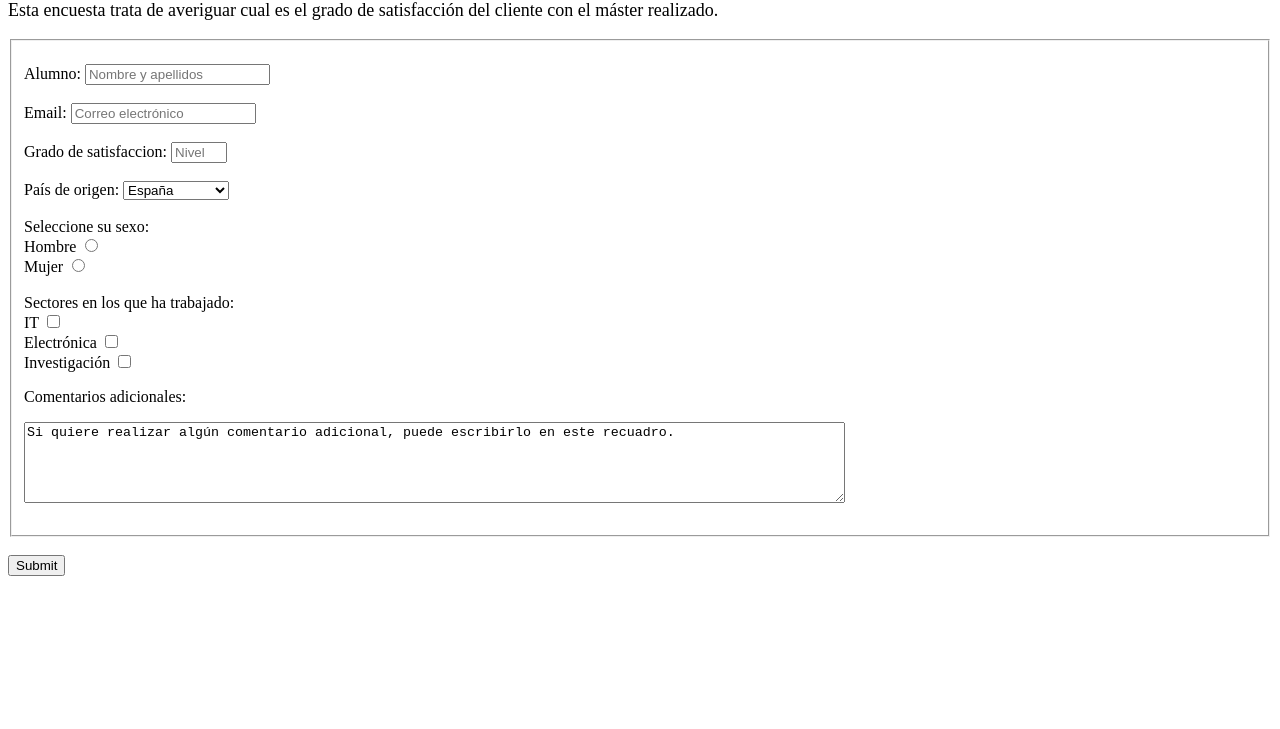
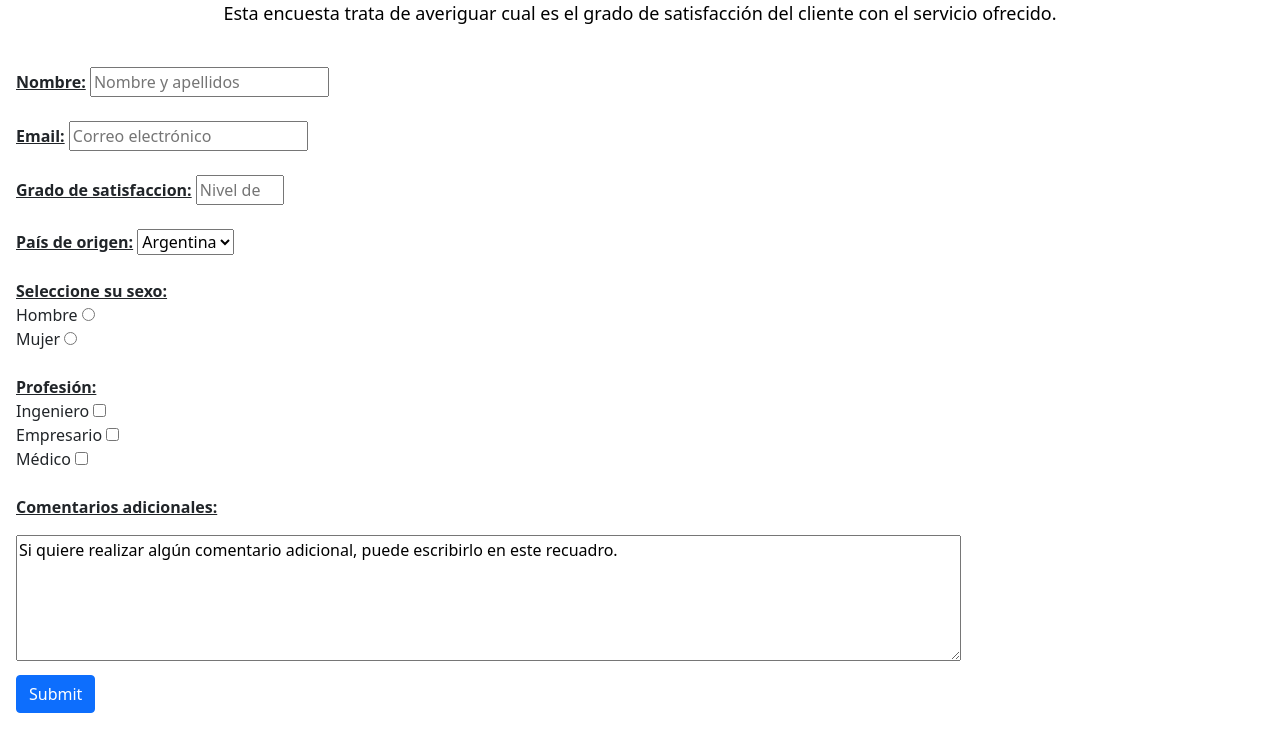
Before and after one commit to Valderas7/fCC_courses, a plain HTML site: page Responsive Web Design/survey-form/dist/index.html in a window 1280 px wide. Shown: the part 80-809 px from the top of the page. Drawn offline with nearby package versions, Linux system fonts and the light colour scheme.

Commit message:
Add files via upload

```diff
--- a/Responsive Web Design/survey-form/dist/index.html
+++ b/Responsive Web Design/survey-form/dist/index.html
@@ -3,57 +3,50 @@
 <head>
   <meta charset="UTF-8">
   <title>CodePen - Survey form</title>
-  <link rel="stylesheet" href="./style.css">
+  <link rel='stylesheet' href='https://cdnjs.cloudflare.com/ajax/libs/bootstrap/5.0.2/css/bootstrap.min.css'><link rel="stylesheet" href="./style.css">
 
 </head>
 <body>
 <!-- partial:index.partial.html -->
-<!--
-
-Hello Camper!
-
-Please read the README below in the JS Editor before beginning. Feel free to delete this message once you have read it. Good luck and Happy Coding!
-
-- The freeCodeCamp Team
-
--->
-<!DOCTYPE html>
-<body>
-  <h1 id = "title">Encuesta de satisfacción</h1>
-  <p id = "description">Esta encuesta trata de averiguar cual es el grado de satisfacción del cliente con el máster realizado.</p>
-  <form id = "survey-form">
-   <fieldset><br>
-    <label for="name" id = "name-label">Alumno:</label>
+<body class = "col-12">
+  <h1 id = "title" class = "text-center m-3 bg-light">Encuesta de satisfacción</h1>
+  <p id = "description" class = "text-center mb-2">Esta encuesta trata de averiguar cual es el grado de satisfacción del cliente con el servicio ofrecido.</p>
+  <form id = "survey-form" class = "m-3">
+   <fieldset class = "text-dark"><br>
+     <label for="name" id = "name-label"><b><u>Nombre:</b></u></label>
   <input type="text" id="name" name="name" required placeholder = "Nombre y apellidos"><br><br>
-  <label for="email" id = "email-label">Email:</label>
+  <label for="email" id = "email-label"><b><u>Email:</b></u></label>
   <input type="email" id="email" name="email" required placeholder = "Correo electrónico"><br><br>
-  <label for="number" id = "number-label">Grado de satisfaccion:</label>
+  <label for="number" id = "number-label"><b><u>Grado de satisfaccion:</b></u></label>
   <input type="number" id="number" name="number" min = "0" max = "10" placeholder = "Nivel de satisfacción con el máster"><br><br>
-  <label for="country">País de origen:</label>
+  <label for="country"><b><u>País de origen:</b></u></label>
   <select name = "country" id = "dropdown">
+    <option>Argentina</option>
     <option>España</option>
-    <option>Latinoamérica</option>
+    <option>México</option>
+    <option>Portugal</option>
+    <option>Uruguay</option>
+    <option>Otro...</option>
   </select><br><br>
-    Seleccione su sexo:<br>
+    <b><u>Seleccione su sexo:</b></u><br>
    <label for="hombre">Hombre</label>
   <input type = "radio" name = "genre" id = "hombre" value = "Hombre"><br>
     <label for="mujer">Mujer</label>
     <input type = "radio" name = "genre" id = "mujer" value = "Mujer"><br></br>
-    <div>Sectores en los que ha trabajado:</div>
-     <label for="it">IT</label>
-  <input type = "checkbox" name = "sector" id = "it" value = "IT"><br>
-     <label for = "electronics">Electrónica</label>
-  <input type = "checkbox" name = "sector" id = "electronics" value = "Electrónica"><br>
-    <label for="Investigación">Investigación</label>
-  <input type = "checkbox" name = "sector" id = "investigación" value = "Investigación"><br>
-  <p><label for="comments">Comentarios adicionales:</label></p>
-  <textarea rows = 5 cols = 100 id = "comments">Si quiere realizar algún comentario adicional, puede escribirlo en este recuadro.</textarea><br><br>
- </fieldset><br>
-  <input type="submit" value="Submit" id = "submit">
+    <div><u><b>Profesión:</b></u></div>
+     <label for="ingeniero">Ingeniero</label>
+  <input type = "checkbox" name = "profesion" id = "ingeniero" value = "Ingeniero"><br>
+     <label for = "empresario">Empresario</label>
+  <input type = "checkbox" name = "profesion" id = "empresario" value = "Empresario"><br>
+    <label for="Médico">Médico</label>
+  <input type = "checkbox" name = "profesion" id = "médico" value = "Médico"><br>
+    <br><p><label for="comments"><u><b>Comentarios adicionales:</u></b></label></p>
+  <textarea rows = 5 cols = 100 id = "comments" class = "mb-2">Si quiere realizar algún comentario adicional, puede escribirlo en este recuadro.</textarea><br>
+ </fieldset>
+  <input type="submit" value="Submit" id = "submit" class = "btn btn-primary">
 </form>
 </body>
 <!-- partial -->
-  <script src='https://cdn.freecodecamp.org/testable-projects-fcc/v1/bundle.js'></script><script  src="./script.js"></script>
-
+  <script src='https://cdn.freecodecamp.org/testable-projects-fcc/v1/bundle.js'></script>
 </body>
 </html>
```
